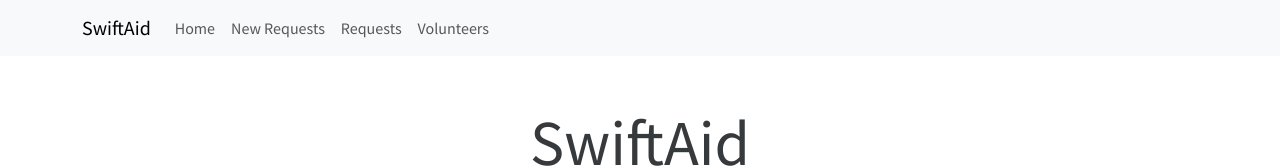
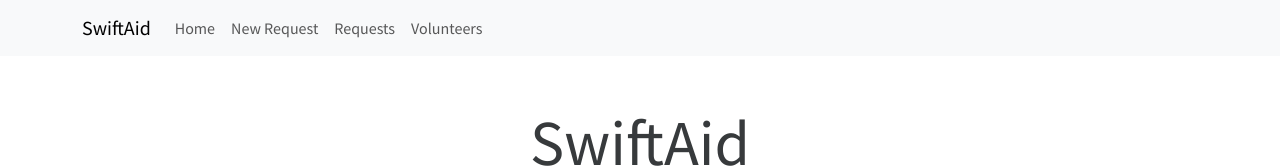
Before and after one commit to vishnu6512/SwiftAid, a React (Vite) app: page / in a window 1280 px wide. Shown: the top 168 px of the page. Built offline with nearby package versions, Linux system fonts and the light colour scheme.

Commit message:
slight changes

```diff
--- a/src/App.jsx
+++ b/src/App.jsx
@@ -12,7 +12,7 @@ function App() {
       <BasicExample/>
       <Routes>
         <Route path="/" element={<Home/>}/>
-        <Route path="/new-request" element={<NewRequest/>}/>
+        <Route path="/newrequest" element={<NewRequest/>}/>
       </Routes>
       <Footer/>
     </>
--- a/src/Components/Navbar.jsx
+++ b/src/Components/Navbar.jsx
@@ -12,7 +12,7 @@ function BasicExample() {
         <Navbar.Collapse id="basic-navbar-nav">
           <Nav className="me-auto">
             <Nav.Link href='/'>Home</Nav.Link>
-            <Nav.Link href='/new-request'>New Requests</Nav.Link>
+            <Nav.Link href='/newrequest'>New Request</Nav.Link>
             <Nav.Link href="#link">Requests</Nav.Link>
             <Nav.Link href="#link">Volunteers</Nav.Link>
           </Nav>
```
